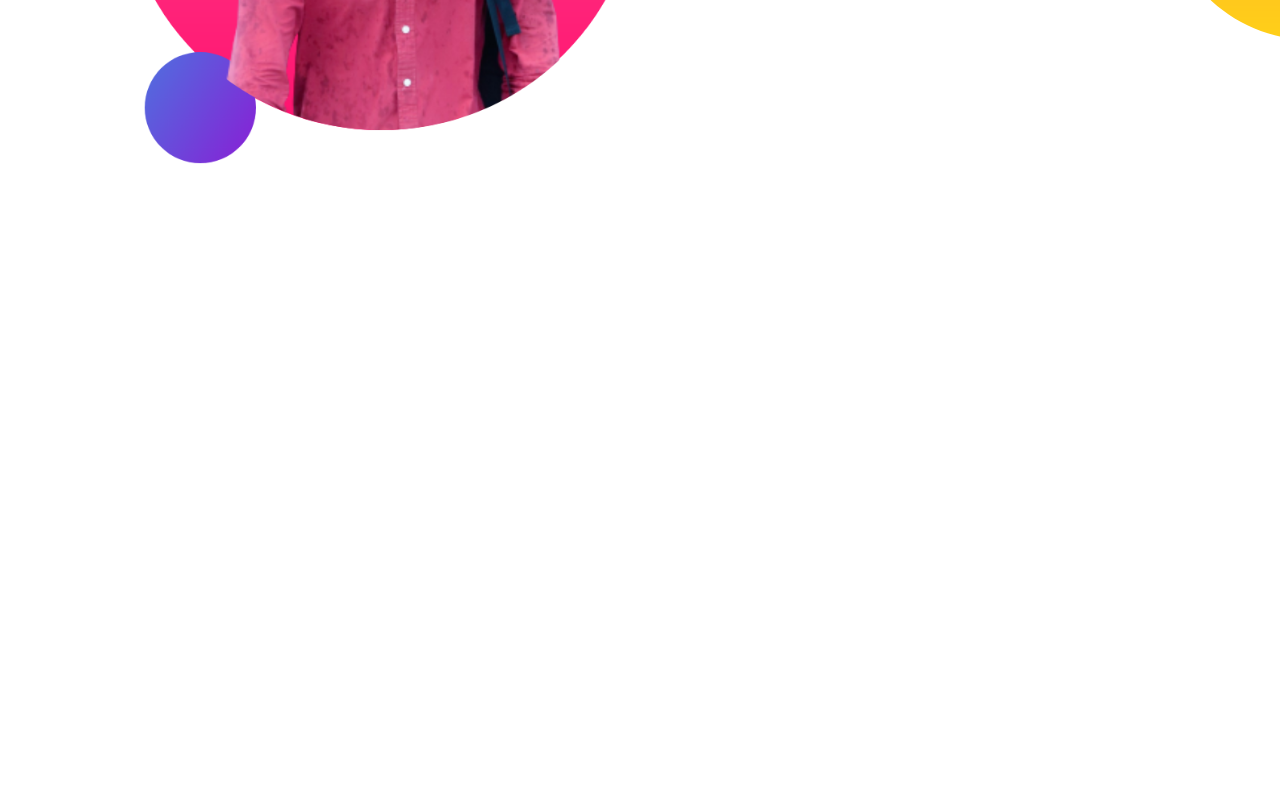
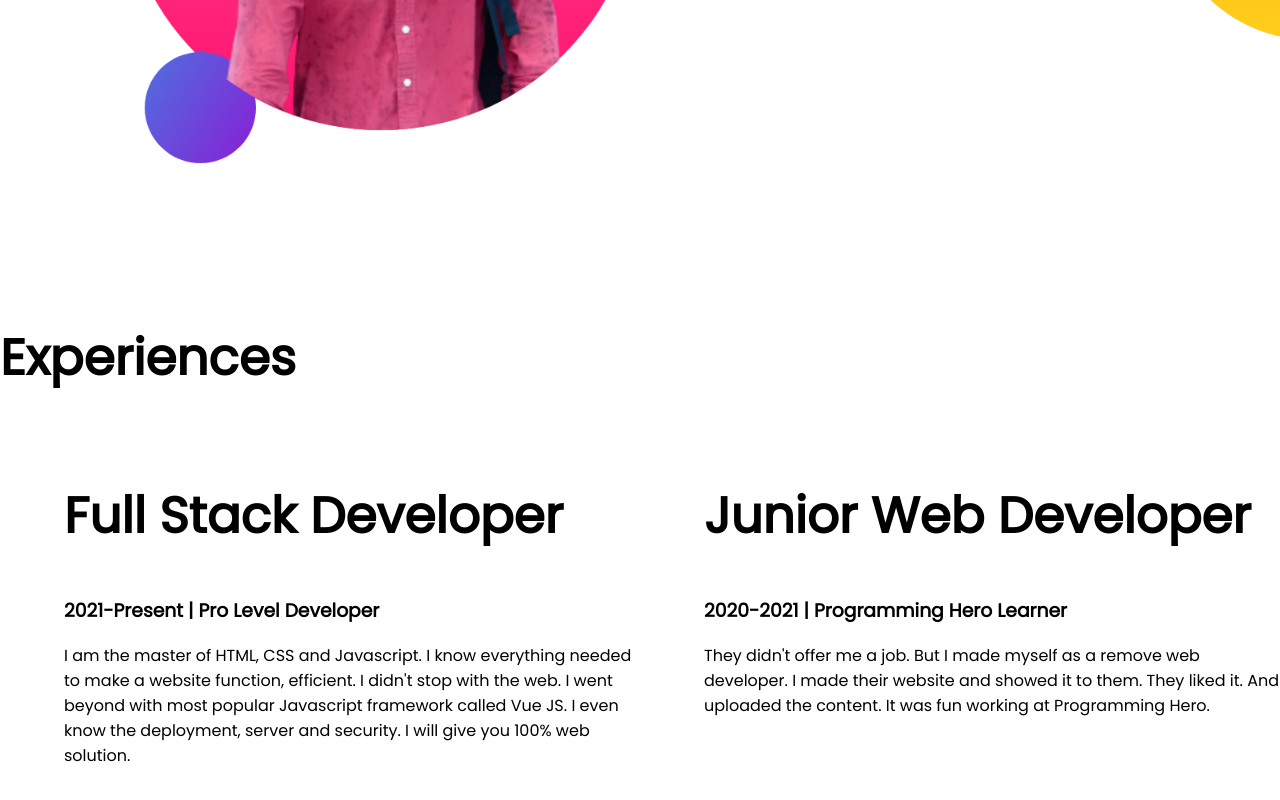
Before and after one commit to MDalamin5/developer-portfolio, a plain HTML site: page index.html in a window 1280 px wide. Shown: the part 1118-1918 px from the top of the page. Before the commit the page ends 1439 px from the top, so only its background shows below. Drawn offline with Linux system fonts and the light colour scheme.

Commit message:
last part

```diff
--- a/index.html
+++ b/index.html
@@ -13,7 +13,7 @@
 </head>
 
 <body>
-    <section class="top-banner">
+    <section class="top-banner flexible-container">
         <div class="half-width">
             <h1>Welcome to </h1>
             <h1><span class="orange-color">Al Amin</span> World!</h1>
@@ -32,7 +32,7 @@
         </div>
     </section>
 
-    <section class="dream-big">
+    <section class="dream-big flexible-container">
         <div class="half-width">
             <img src="images/alamin2.png" alt="Md Al Amin">
         </div>
@@ -45,6 +45,34 @@
         </div>
     </section>
 
+    <section class="experience-area">
+        <h1>Experiences</h1>
+
+        <div class="flexible-container">
+            <div class="half-width">
+                <h1>Full Stack Developer</h1>
+                <h3>2021-Present | Pro Level Developer</h3>
+                <p>
+                    I am the master of HTML, CSS and Javascript. I know everything needed to make a website function,
+                    efficient. I didn't stop with the web. I went beyond with most popular Javascript framework called
+                    Vue
+                    JS. I even know the deployment, server and security. I will give you 100% web solution.
+                </p>
+            </div>
+
+            <div class="half-width">
+                <h1>Junior Web Developer</h1>
+                <h3>2020-2021 | Programming Hero Learner</h3>
+                <p>
+                    They didn't offer me a job. But I made myself as a remove web developer. I made their website and
+                    showed
+                    it to them. They liked it. And uploaded the content. It was fun working at Programming Hero.
+                </p>
+            </div>
+        </div>
+
+    </section>
+
 </body>
 
 </html>
--- a/style.css
+++ b/style.css
@@ -8,7 +8,7 @@ h1{
 .orange-color{
     color: orange;
 }
-section{
+.flexible-container{
     display: flex;
     margin-bottom: 150px;
 }
```
